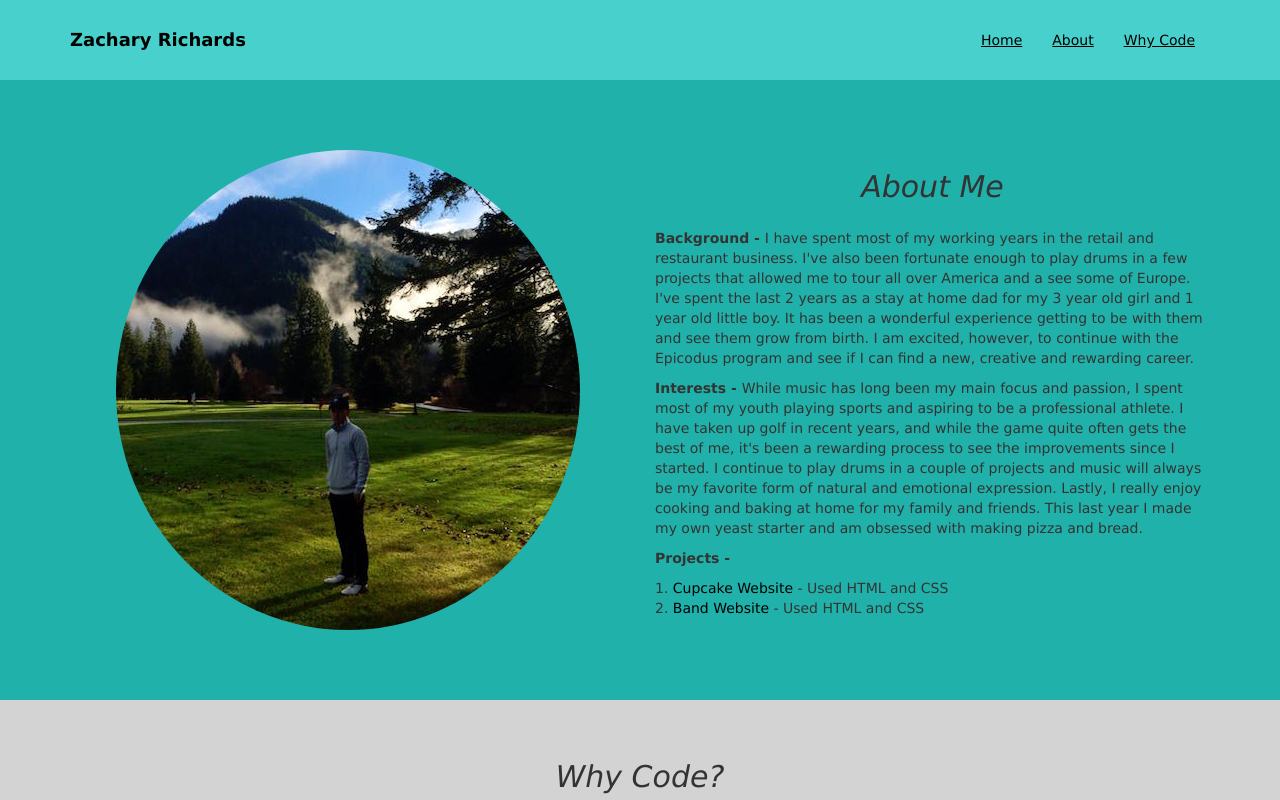
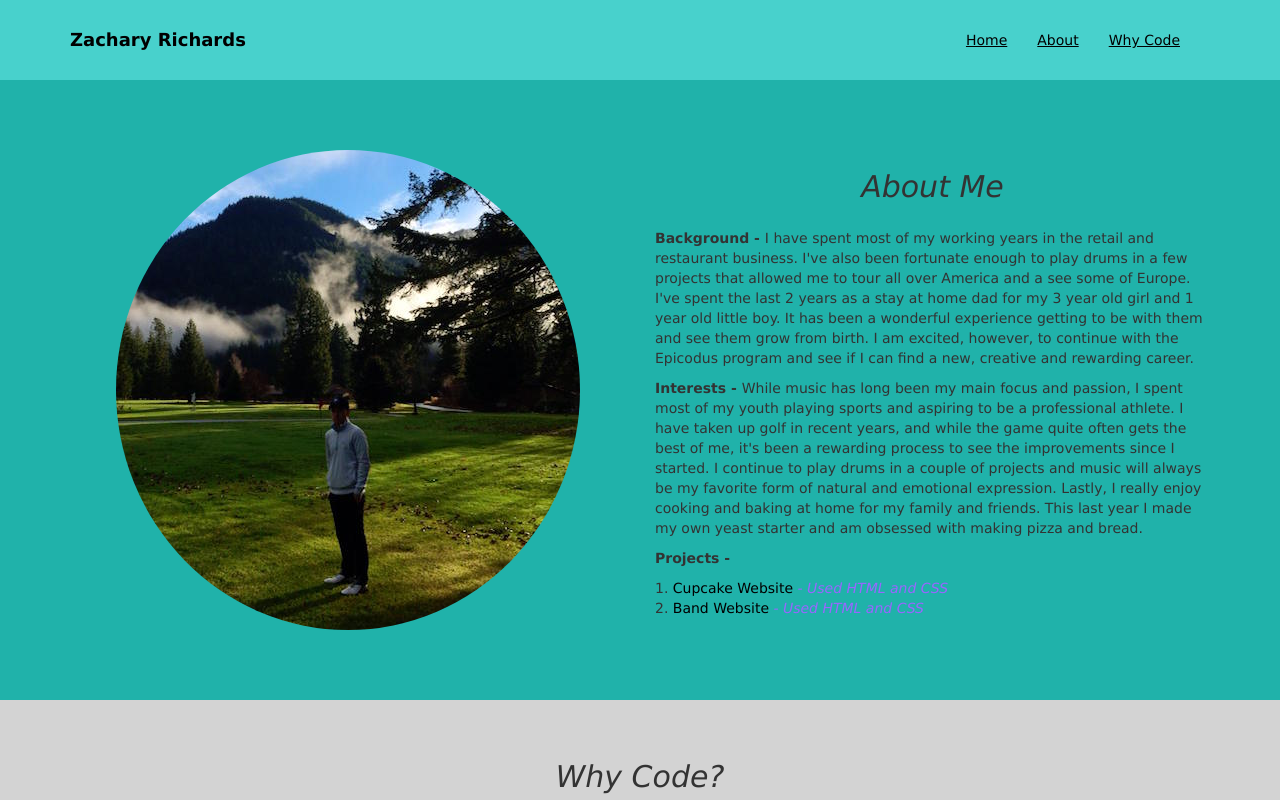
Before and after one commit to zacharyjrich/ZachRichards-Portfolio, a plain HTML site: page index.html in a window 1280 px wide. Shown: the top 800 px of the page. Drawn offline with Linux system fonts and the light colour scheme.

Commit message:
Add span class and float to finalize project

```diff
--- a/css/styles.css
+++ b/css/styles.css
@@ -1,7 +1,11 @@
 body {
   background-color: #20b2aa;
   font-family: Verdana, sans-serif;
+}
 
+span {
+  font-style: italic;
+  color: #9966ff;
 }
 
 /*Header Section*/
@@ -16,6 +20,10 @@ body {
 
 .navbar-brand {
   color: black !important;
+}
+
+.navSection ul {
+  float: right;
 }
 
 .navSection a {
@@ -37,14 +45,15 @@ body {
   padding-bottom: 15px;
 }
 
-.projects {
+.project-links {
   list-style-position: inside;
   padding-left: 0;
 }
 
-.projects a {
+.project-links a {
   color: black;
 }
+
 /*Why Code Section*/
 
 .why-code {
--- a/index.html
+++ b/index.html
@@ -12,7 +12,7 @@
           <a class="navbar-brand" href="#"><strong>Zachary Richards</strong></a>
         </div>
         <div class="collapse navbar-collapse navSection">
-          <ul class="nav navbar-nav navbar-right">
+          <ul class="nav navbar-nav">
             <li><a href="#">Home</a></li>
             <li><a href="#">About</a></li>
             <li><a href="#">Why Code</a></li>
@@ -31,11 +31,13 @@
           <p><strong>Background - </strong>I have spent most of my working years in the retail and restaurant business. I've also been fortunate enough to play drums in a few projects that allowed me to tour all over America and a see some of Europe. I've spent the last 2 years as a stay at home dad for my 3 year old girl and 1 year old little boy. It has been a wonderful experience getting to be with them and see them grow from birth. I am excited, however, to continue with the Epicodus program and see if I can find a new, creative and rewarding career.</p>
 
           <p><strong>Interests - </strong>While music has long been my main focus and passion, I spent most of my youth playing sports and aspiring to be a professional athlete. I have taken up golf in recent years, and while the game quite often gets the best of me, it's been a rewarding process to see the improvements since I started. I continue to play drums in a couple of projects and music will always be my favorite form of natural and emotional expression. Lastly, I really enjoy cooking and baking at home for my family and friends. This last year I made my own yeast starter and am obsessed with making pizza and bread.</p>
+          <div class="projects">
           <p><strong>Projects - </strong></p>
-          <ol class="projects">
-            <li><a href="http://zacharyjrich.github.io/cupcake-website">Cupcake Website</a> - Used HTML and CSS</li>
-            <li><a href="http://zacharyjrich.github.io/fave-band">Band Website</a> - Used HTML and CSS</li>
+          <ol class="project-links">
+            <li><a href="http://zacharyjrich.github.io/cupcake-website">Cupcake Website</a><span> - Used HTML and CSS</span></li>
+            <li><a href="http://zacharyjrich.github.io/fave-band">Band Website</a><span> - Used HTML and CSS</span></li>
           </ol>
+          </div>
         </div>
       </div>
     </div>
```
